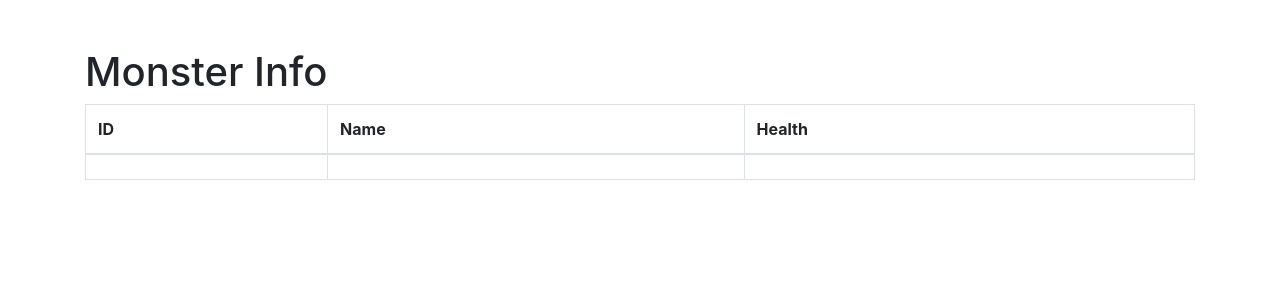
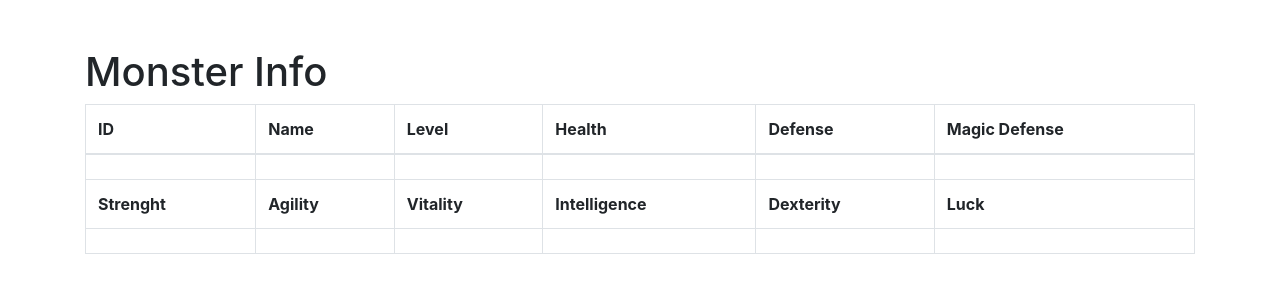
Before and after one commit to marcosmatioli/ragnarok-wiki, a plain HTML site: page api/templates/monster_info.html in a window 1280 px wide. Drawn offline with nearby package versions, Linux system fonts and the light colour scheme.

Commit message:
feat: add more monster stats
Now show more monster status:
- streght
- intelligence
- luk
- vitality
- dextery
- agility
- defense
- magical defense.

```diff
--- a/api/templates/monster_info.html
+++ b/api/templates/monster_info.html
@@ -14,14 +14,36 @@
                 <tr>
                     <th>ID</th>
                     <th>Name</th>
+                    <th>Level</th>
                     <th>Health</th>
+                    <th>Defense</th>
+                    <th>Magic Defense</th>
                 </tr>
             </thead>
             <tbody>
                 <tr>
                     <td id="monsterId"></td>
                     <td id="monsterName"></td>
+                    <td id="monsterLevel"></td>
                     <td id="monsterHealth"></td>
+                    <td id="monsterDef"></td>
+                    <td id="monsterMDef"></td>
+                </tr>
+                <tr>
+                    <th>Strenght</th>
+                    <th>Agility</th>
+                    <th>Vitality</th>
+                    <th>Intelligence</th>
+                    <th>Dexterity</th>
+                    <th>Luck</th>
+                </tr>
+                <tr>
+                    <td id="monsterStr"></td>
+                    <td id="monsterAgi"></td>
+                    <td id="monsterVit"></td>
+                    <td id="monsterInt"></td>
+                    <td id="monsterDex"></td>
+                    <td id="monsterLuk"></td>
                 </tr>
             </tbody>
         </table>
@@ -36,9 +58,20 @@
                     if ("error" in data) {
                         alert(data.error);
                     } else {
+                        // get main info
                         document.getElementById("monsterId").textContent = data.id;
                         document.getElementById("monsterName").textContent = data.name;
                         document.getElementById("monsterHealth").textContent = data.stats.health;
+                        document.getElementById("monsterLevel").textContent = data.stats.level;
+                        document.getElementById("monsterDef").textContent = data.stats.defense;
+                        document.getElementById("monsterMDef").textContent = data.stats.magicDefense;
+                        // get stats
+                        document.getElementById("monsterStr").textContent = data.stats.str;
+                        document.getElementById("monsterAgi").textContent = data.stats.agi;
+                        document.getElementById("monsterVit").textContent = data.stats.vit;
+                        document.getElementById("monsterInt").textContent = data.stats.int;
+                        document.getElementById("monsterDex").textContent = data.stats.dex;
+                        document.getElementById("monsterLuk").textContent = data.stats.luk;
                     }
                 })
                 .catch(error => {
```
